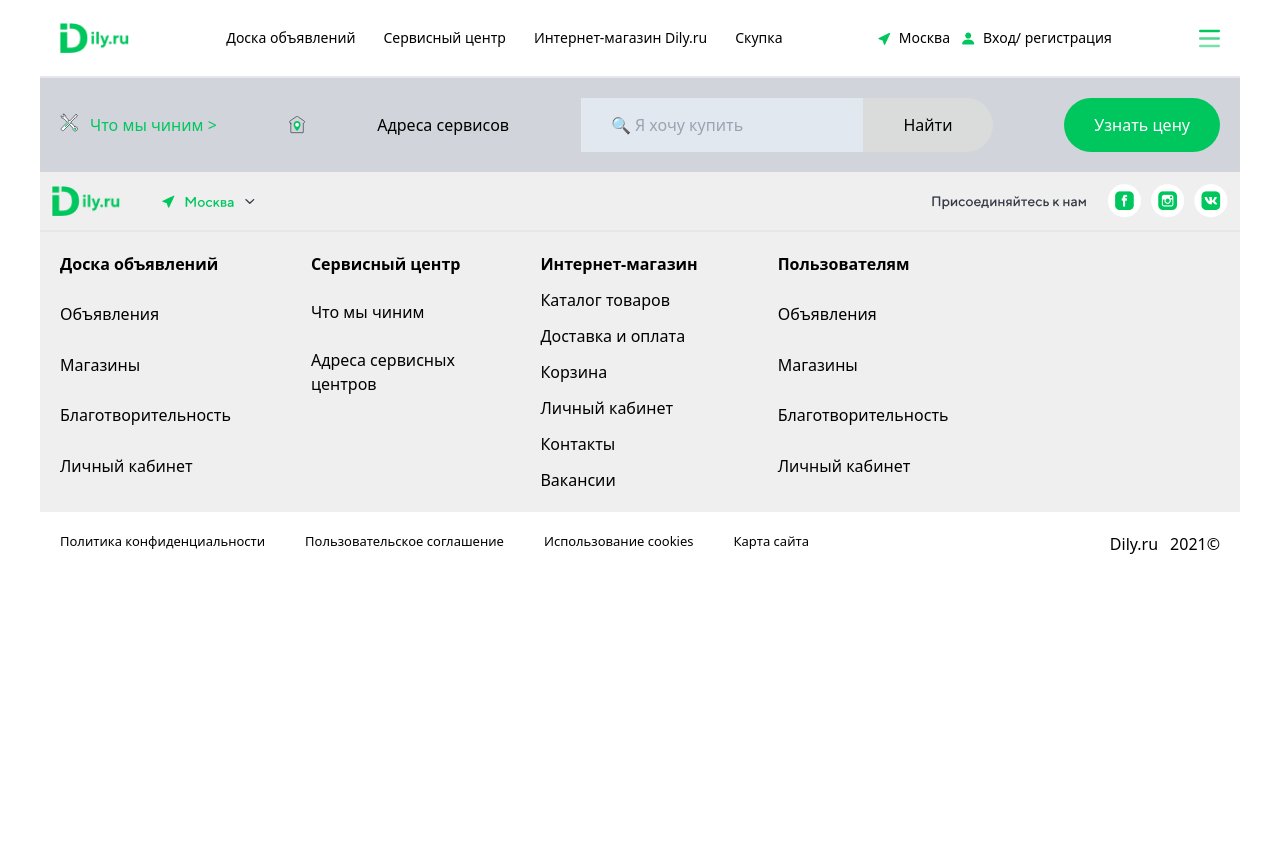
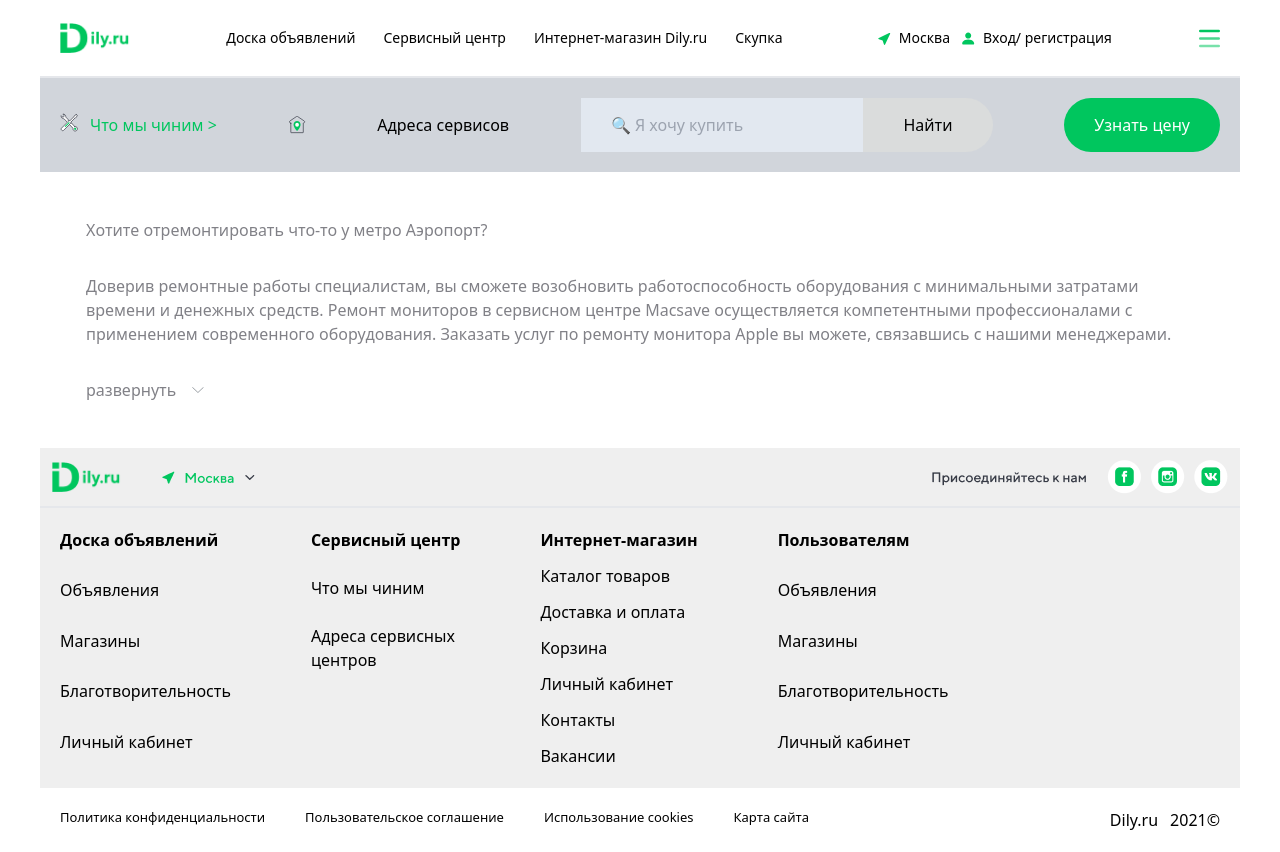
Before and after one commit to Wizards7/TeamWork, a website: page src/yusuf.html in a window 1280 px wide. Before the commit the page ends 800 px from the top, so only its background shows below. Drawn offline with nearby package versions, Linux system fonts and the light colour scheme; files that its build step writes are made by us from their sources.

Commit message:
section3

```diff
--- a/src/yusuf.html
+++ b/src/yusuf.html
@@ -51,7 +51,37 @@
 <button class="text-white px-[30px] py-[15px] bg-[#00c65e] rounded-full">Узнать цену</button>
 </nav>
     </header>
+    <main>
 
+         <section class="p-4 m-[30px] text-[#818187]">
+        <p>Хотите отремонтировать что-то у метро Аэропорт?</p><br>
+        <p class="py-2">
+          Доверив ремонтные работы специалистам, вы сможете возобновить
+          работоспособность оборудования с минимальными затратами времени и
+          денежных средств. Ремонт мониторов в сервисном центре Macsave
+          осуществляется компетентными профессионалами с применением
+          современного оборудования. Заказать услуг по ремонту монитора Apple вы
+          можете, связавшись с нашими менеджерами.
+        </p><br>
+        <p class="flex gap-4 items-center ">
+          развернуть
+          <svg
+            width="12"
+            height="7"
+            viewBox="0 0 12 7"
+            fill="none"
+            xmlns="http://www.w3.org/2000/svg"
+          >
+            <path
+              d="M0.631348 0.518555L5.94001 5.51855L11.2487 0.518555"
+              stroke="#9BA0A5"
+              stroke-linecap="round"
+              stroke-linejoin="round"
+            />
+          </svg>
+        </p>
+      </section>
+    </main>
    <footer >
       <div class="bg-[#efefef] p-3">
         <div>
```
